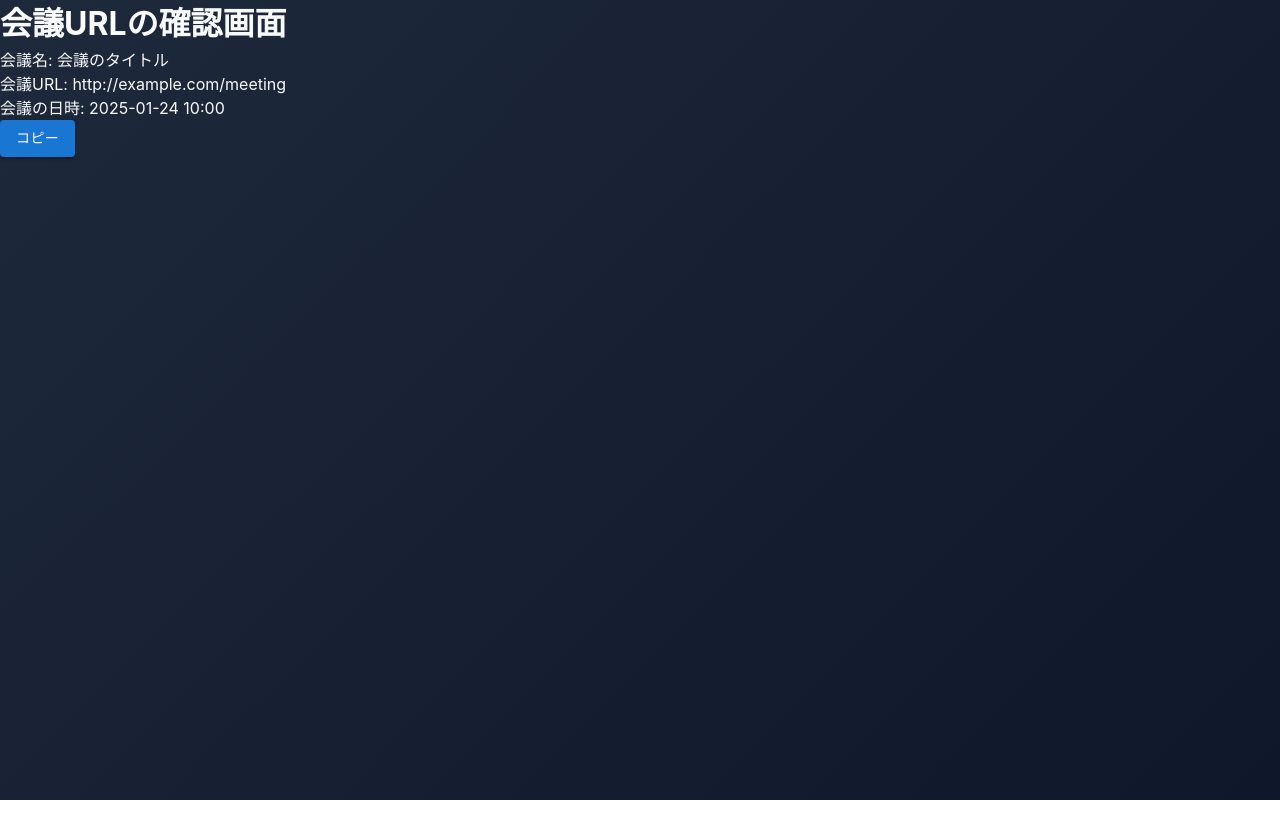
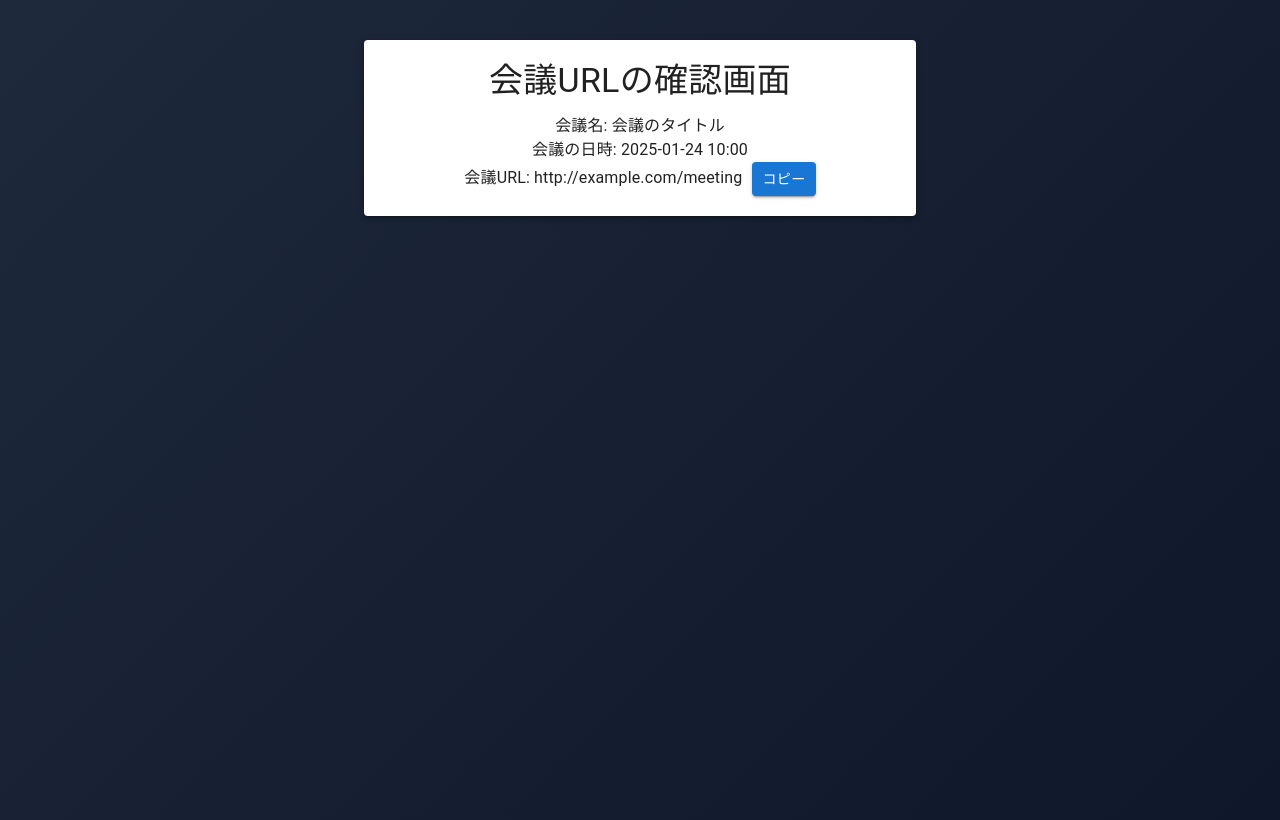
Before and after one commit to univac-1/meeting-ai-agent, a React (Vite) app in the folder apps/frontend/: page /confirmation in a window 1280 px wide. Built offline with nearby package versions, Linux system fonts and the light colour scheme; what agora-rtc-react would draw is missing.

Commit message:
会議作成画面のUI修正

```diff
--- a/apps/frontend/src/MeetingSetup.tsx
+++ b/apps/frontend/src/MeetingSetup.tsx
@@ -1,47 +1,109 @@
 import { useState } from "react";
-import { Button, TextField } from "@mui/material";
+import {
+  Button,
+  TextField,
+  Container,
+  Grid,
+  Typography,
+  Paper,
+} from "@mui/material";
+import MeetingURLConfirmation from "./MeetingURLConfirmation";
 
 const MeetingSetup = () => {
   const [meetingName, setMeetingName] = useState("");
   const [meetingDate, setMeetingDate] = useState("");
   const [participants, setParticipants] = useState("");
   const [agenda, setAgenda] = useState("");
+  const [isMeetingCreated, setIsMeetingCreated] = useState(false);
+  const handleSave = async () => {
+    const response = await fetch(
+      "https://meeting-ai-agent-132459894103.asia-northeast1.run.app/",
+      {
+        method: "GET",
+        headers: {
+          "Content-Type": "application/json",
+        },
+      }
+    );
 
-  const handleSave = () => {
-    console.log({ meetingName, meetingDate, participants, agenda });
+    if (response.ok) {
+      const data = await response;
+      console.log("Meeting ID:", data);
+      setIsMeetingCreated(true);
+    } else {
+      console.error("Failed to create meeting");
+    }
   };
-
   return (
-    <div>
-      <h1>会議の初期設定画面</h1>
+    <Container maxWidth="sm">
+      {isMeetingCreated ? (
+        <MeetingURLConfirmation />
+      ) : (
+        <Paper elevation={3} style={{ padding: "20px", marginTop: "20px" }}>
+          <Typography variant="h4" gutterBottom>
+            会議の初期設定画面
+          </Typography>
+          <Grid container spacing={3}>
+            <Grid item xs={12}>
               <TextField
+                fullWidth
                 label="会議名"
                 value={meetingName}
                 onChange={(e) => setMeetingName(e.target.value)}
               />
+            </Grid>
+            <Grid item xs={12}>
               <TextField
+                fullWidth
                 label="会議の日時"
                 type="datetime-local"
                 value={meetingDate}
                 onChange={(e) => setMeetingDate(e.target.value)}
+                InputLabelProps={{
+                  shrink: true,
+                }}
               />
+            </Grid>
+            <Grid item xs={12}>
               <TextField
+                fullWidth
                 label="参加者リスト（ユーザ名）"
                 value={participants}
                 onChange={(e) => setParticipants(e.target.value)}
               />
+            </Grid>
+            <Grid item xs={12}>
               <TextField
+                fullWidth
                 label="アジェンダ"
                 value={agenda}
                 onChange={(e) => setAgenda(e.target.value)}
               />
-      <Button variant="contained" onClick={handleSave}>
+            </Grid>
+            <Grid item xs={12}>
+              <Button
+                variant="contained"
+                color="primary"
+                onClick={handleSave}
+                fullWidth
+              >
                 保存
               </Button>
-      <Button variant="outlined" onClick={() => console.log("キャンセル")}>
+            </Grid>
+            <Grid item xs={12}>
+              <Button
+                variant="outlined"
+                color="secondary"
+                onClick={() => console.log("キャンセル")}
+                fullWidth
+              >
                 キャンセル
               </Button>
-    </div>
+            </Grid>
+          </Grid>
+        </Paper>
+      )}
+    </Container>
   );
 };
 
--- a/apps/frontend/src/MeetingURLConfirmation.tsx
+++ b/apps/frontend/src/MeetingURLConfirmation.tsx
@@ -1,4 +1,15 @@
-import { Button } from "@mui/material";
+import { Button, Container, Typography, Paper } from "@mui/material";
+import { styled } from "@mui/system";
+
+const StyledContainer = styled(Container)({
+  marginTop: "20px",
+  padding: "20px",
+});
+
+const StyledPaper = styled(Paper)({
+  padding: "20px",
+  textAlign: "center",
+});
 
 const MeetingURLConfirmation = () => {
   const meetingURL = "http://example.com/meeting"; // 仮のURL
@@ -9,15 +20,29 @@ const MeetingURLConfirmation = () => {
   };
 
   return (
-    <div>
-      <h1>会議URLの確認画面</h1>
-      <p>会議名: 会議のタイトル</p>
-      <p>会議URL: {meetingURL}</p>
-      <p>会議の日時: 2025-01-24 10:00</p>
-      <Button variant="contained" onClick={copyToClipboard}>
-        コピー
-      </Button>
-    </div>
+    <StyledContainer maxWidth="sm">
+      <StyledPaper elevation={3}>
+        <Typography variant="h4" gutterBottom>
+          会議URLの確認画面
+        </Typography>
+        <Typography variant="body1">会議名: 会議のタイトル</Typography>
+        <Typography variant="body1">会議の日時: 2025-01-24 10:00</Typography>
+        <Typography variant="body1">
+          会議URL: {meetingURL}
+          <Button
+            variant="contained"
+            onClick={copyToClipboard}
+            style={{
+              marginLeft: "10px",
+              padding: "5px 10px",
+              minWidth: "auto",
+            }}
+          >
+            コピー
+          </Button>
+        </Typography>
+      </StyledPaper>
+    </StyledContainer>
   );
 };
 
```
Lines whose indentation alone changed are shown as unchanged.
